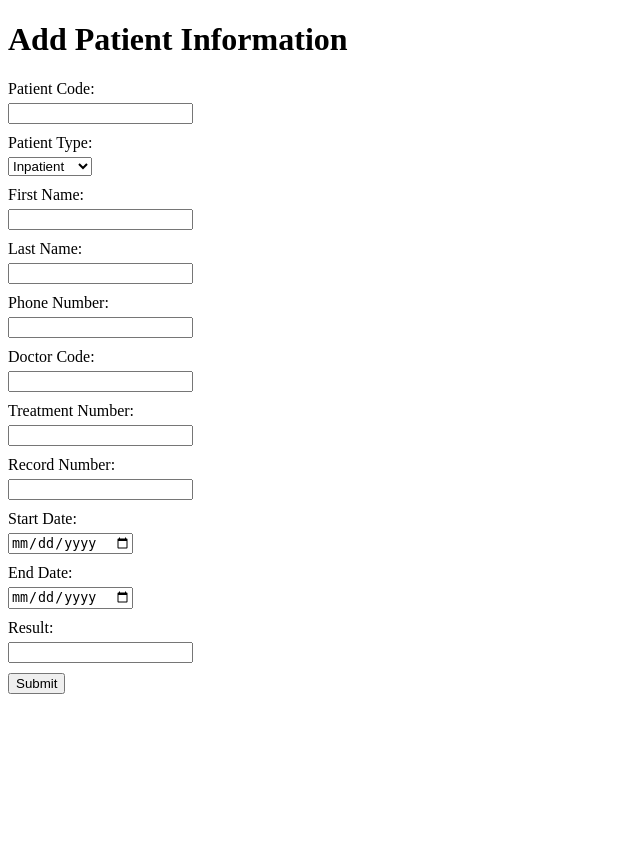
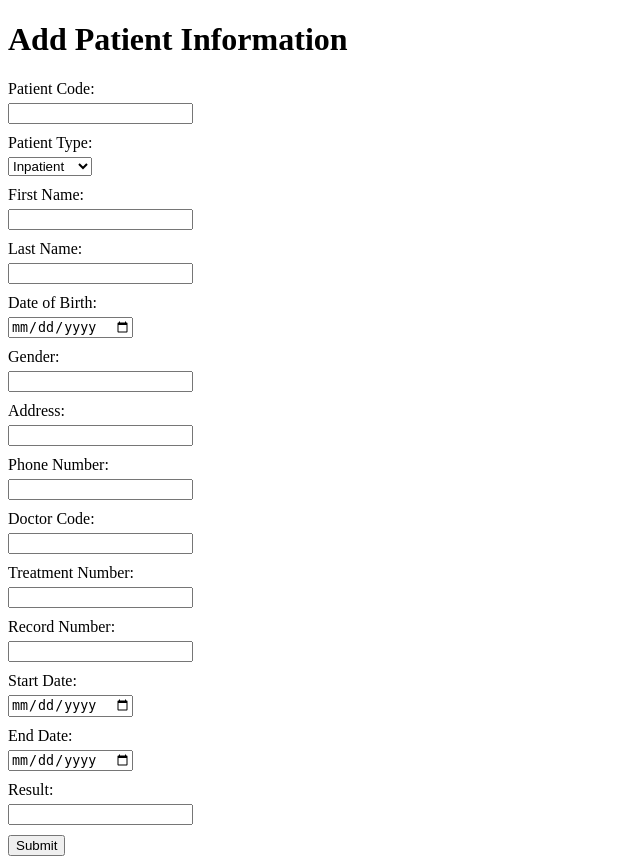
Before and after one commit to binhow612/database_website, a Flask app: page /add_data in a window 1280 px wide. Shown: the whole page, without its empty margins (0-640 px from the left). Before the commit the page ends 694 px from the top, so only its background shows below. Run offline with Flask 3, Linux system fonts and the light colour scheme.

Commit message:
Update add_patient.html

```diff
--- a/website/templates/add_patient.html
+++ b/website/templates/add_patient.html
@@ -18,7 +18,7 @@
 </head>
 <body>
     <h1>Add Patient Information</h1>
-    <form id="patientForm" action="#" method="post">
+    <form id="patientForm" action="/add_data" method="post">
         <div>
             <label for="code">Patient Code:</label>
             <input type="text" id="code" name="code" required>
@@ -43,6 +43,21 @@
         </div>
 
         <div>
+            <label for="DOB">Date of Birth:</label>
+            <input type="date" id="DOB" name="DOB" required>
+        </div>
+
+        <div>
+            <label for="gender">Gender:</label>
+            <input type="text" id="gender" name="gender" required>
+        </div>
+
+        <div>
+            <label for="address">Address:</label>
+            <input type="text" id="address" name="address" required>
+        </div>
+
+        <div>
             <label for="phoneNumber">Phone Number:</label>
             <input type="text" id="phoneNumber" name="phoneNumber" required>
         </div>
@@ -53,7 +68,7 @@
             <input type="text" id="docCode" name="docCode">
 
             <label for="treatmentNo">Treatment Number:</label>
-            <input type="text" id="treatmentNo" name="treatmentNo">
+            <input type="number" id="treatmentNo" name="treatmentNo">
 
             <label for="recordNo">Record Number:</label>
             <input type="text" id="recordNo" name="recordNo">
@@ -74,7 +89,7 @@
             <input type="text" id="docCode" name="docCode">
 
             <label for="treatmentNo">Treatment Number:</label>
-            <input type="text" id="treatmentNo" name="treatmentNo">
+            <input type="number" id="treatmentNo" name="treatmentNo">
 
             <label for="time">Time:</label>
             <input type="text" id="time" name="time">
```
